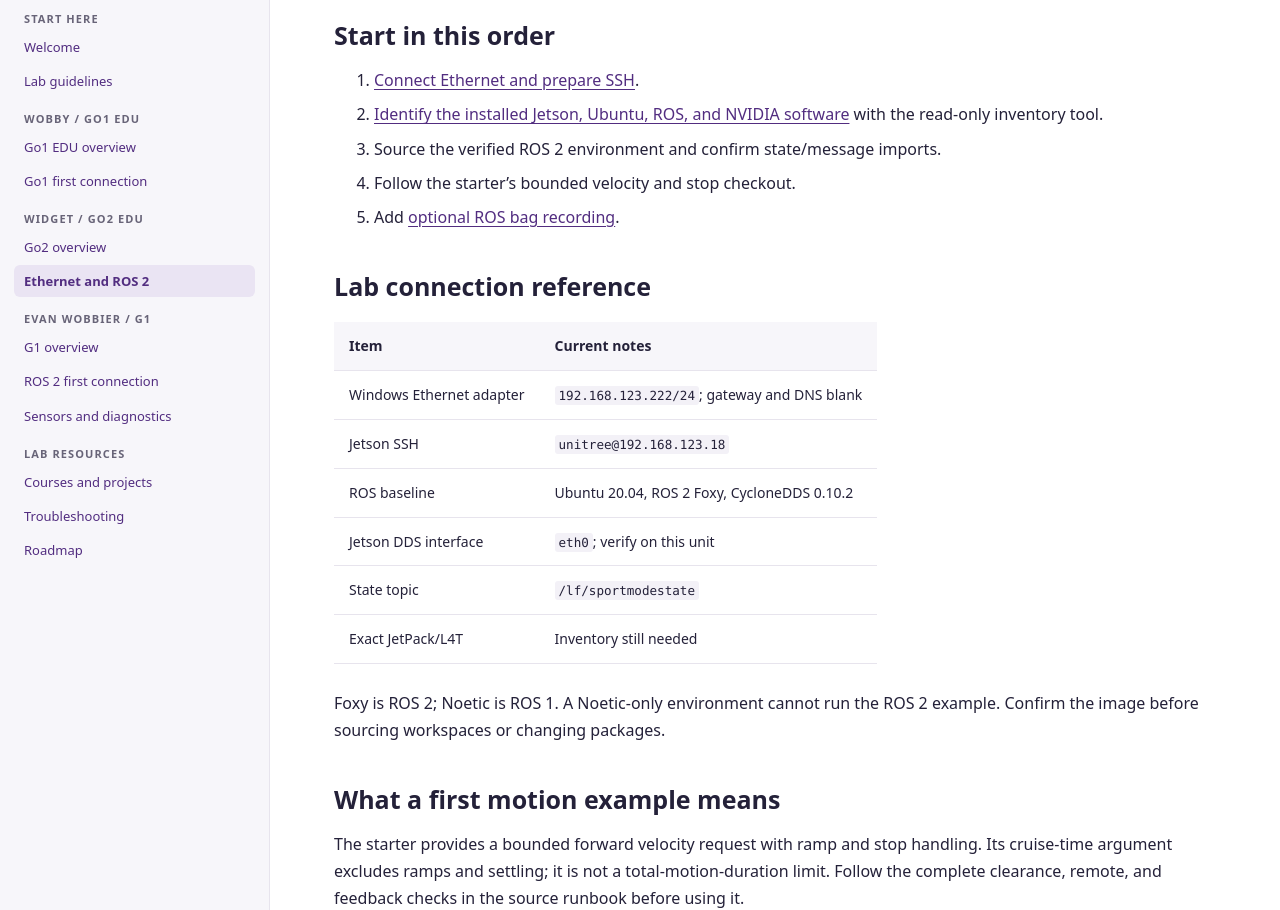
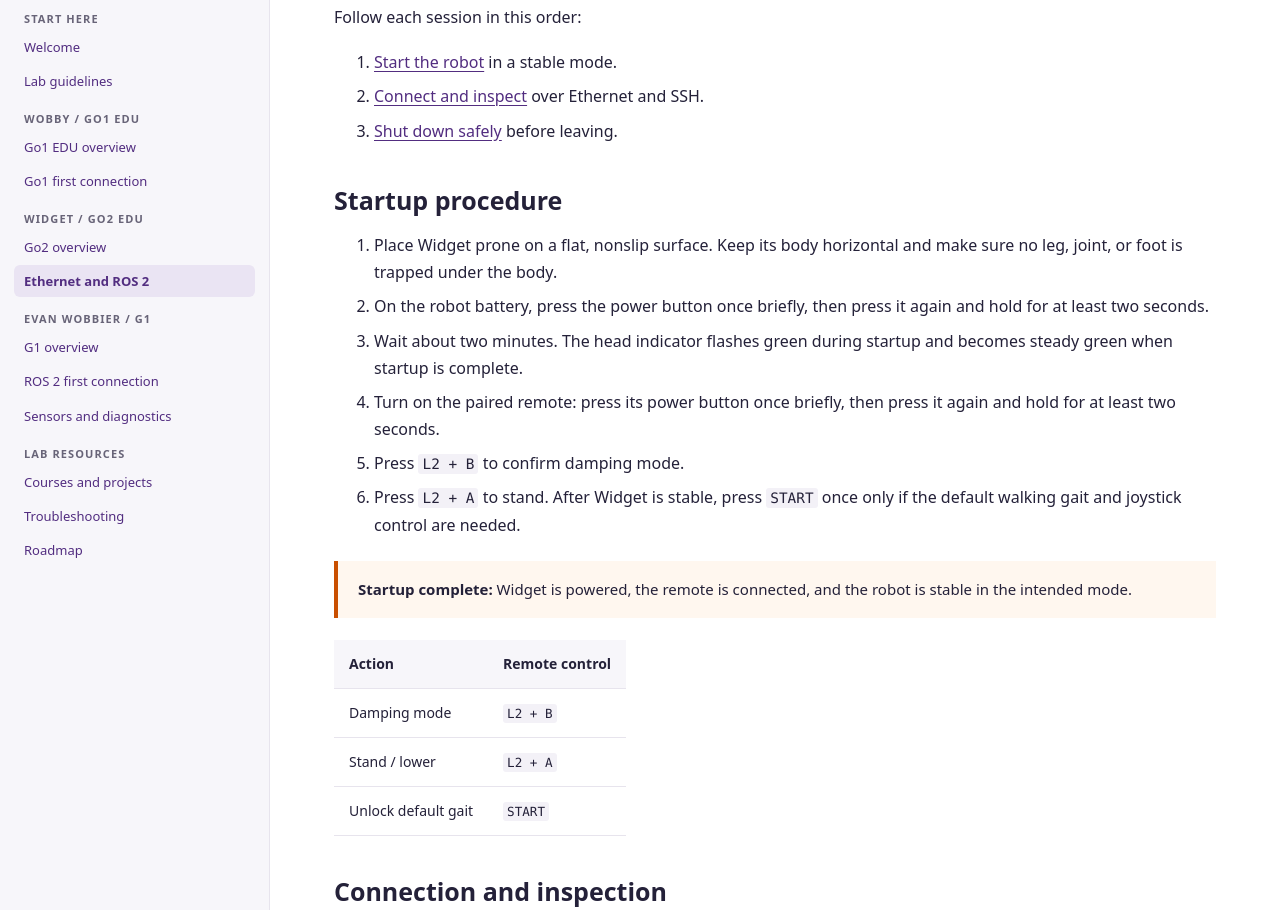
Before and after one commit to DyCo-AI/lab-robots, a Jekyll site: the page built from docs/go2/ros.md, in a window 1280 px wide and 1400 px high, scrolled down 472 px. Shown: the part 254-1164 px from the top of the window. Built offline with Jekyll 4.4.1, drawn with Linux system fonts in a browser that asks for light colours; some of the changed text lies outside the part shown; grey boxes are pictures that could not be loaded.

Commit message:
Add Go2 startup and shutdown procedures

```diff
--- a/docs/go2/ros.md
+++ b/docs/go2/ros.md
@@ -23,7 +23,36 @@ execute on the Go2 EDU's onboard Jetson expansion computer.
   <figcaption>Annotated Ethernet connection at the Jetson expansion dock.</figcaption>
 </figure>
 
-## Start in this order
+Follow each session in this order:
+
+1. [Start the robot](#startup-procedure) in a stable mode.
+2. [Connect and inspect](#connection-and-inspection) over Ethernet and SSH.
+3. [Shut down safely](#shutdown-procedure) before leaving.
+
+## Startup procedure
+
+1. Place Widget prone on a flat, nonslip surface. Keep its body horizontal and
+   make sure no leg, joint, or foot is trapped under the body.
+2. On the robot battery, press the power button once briefly, then press it
+   again and hold for at least two seconds.
+3. Wait about two minutes. The head indicator flashes green during startup and
+   becomes steady green when startup is complete.
+4. Turn on the paired remote: press its power button once briefly, then press it
+   again and hold for at least two seconds.
+5. Press `L2 + B` to confirm damping mode.
+6. Press `L2 + A` to stand. After Widget is stable, press `START` once only if
+   the default walking gait and joystick control are needed.
+
+> **Startup complete:** Widget is powered, the remote is connected, and the
+> robot is stable in the intended mode.
+
+| Action | Remote control |
+| --- | --- |
+| Damping mode | `L2 + B` |
+| Stand / lower | `L2 + A` |
+| Unlock default gait | `START` |
+
+## Connection and inspection
 
 1. [Connect Ethernet and prepare SSH](https://github.com/DyCo-AI/go2-ros/blob/main/docs/SETUP.md).
 2. [Identify the installed Jetson, Ubuntu, ROS, and NVIDIA software](https://github.com/DyCo-AI/go2-ros/blob/main/docs/SOFTWARE.md) with the read-only inventory tool.
@@ -55,8 +84,35 @@ checks in the source runbook before using it.
 ![Go2 lab velocity demonstration](https://raw.githubusercontent.com/DyCo-AI/go2-ros/main/docs/assets/go2-velocity-demo.gif)
 <p class="caption">Go2 velocity demonstration.</p>
 
+## Shutdown procedure
+
+1. Stop active motion and controller scripts. Confirm that the commanded
+   velocity is zero and the robot is stationary.
+2. Stop ROS processes and leave each SSH session with `exit`.
+3. Move Widget to a flat, clear, stable area and remove tension from attached
+   cables.
+4. Press `L2 + A` to lower the robot from standing.
+5. Press `L2 + B` to enter damping mode. Confirm that Widget is fully prone and
+   stable before switching off the battery.
+6. On the robot battery, press the power button once briefly, then press it
+   again and hold for at least two seconds.
+7. Turn off the remote with the same short press followed by a press and hold
+   of at least two seconds.
+
+> **Shutdown complete:** Widget is prone, the robot and remote are powered off,
+> and the Ethernet cable and equipment are stored without strain.
+
+Do not switch off the battery while Widget is standing. Without active motor
+control, the robot can drop abruptly.
+
 ## Next development steps
 
 Wi-Fi SSH to the Jetson and a host-PC RL training/export/deployment workflow are
 TODOs in the starter. Its current velocity interface uses Unitree's existing
 walking controller. Read the [source roadmap and references](https://github.com/DyCo-AI/go2-ros#todo-wi-fi-ssh-and-host-pc-rl-development) before choosing a separate learning-control stack.
+
+## Operating references
+
+- [Official Unitree Go2 user manual](https://marketing.unitree.com/article/en/Go2/User_Manual.html)
+- [Official Unitree Go2 handheld remote manual](https://marketing.unitree.com/article/en/Go2/Handheld_Remote_Control.html)
+- [Lab Go2 setup runbook](https://github.com/DyCo-AI/go2-ros/blob/main/docs/SETUP.md)
```
Also changed, not shown: docs/go2/index.md (+1 -1 lines).
